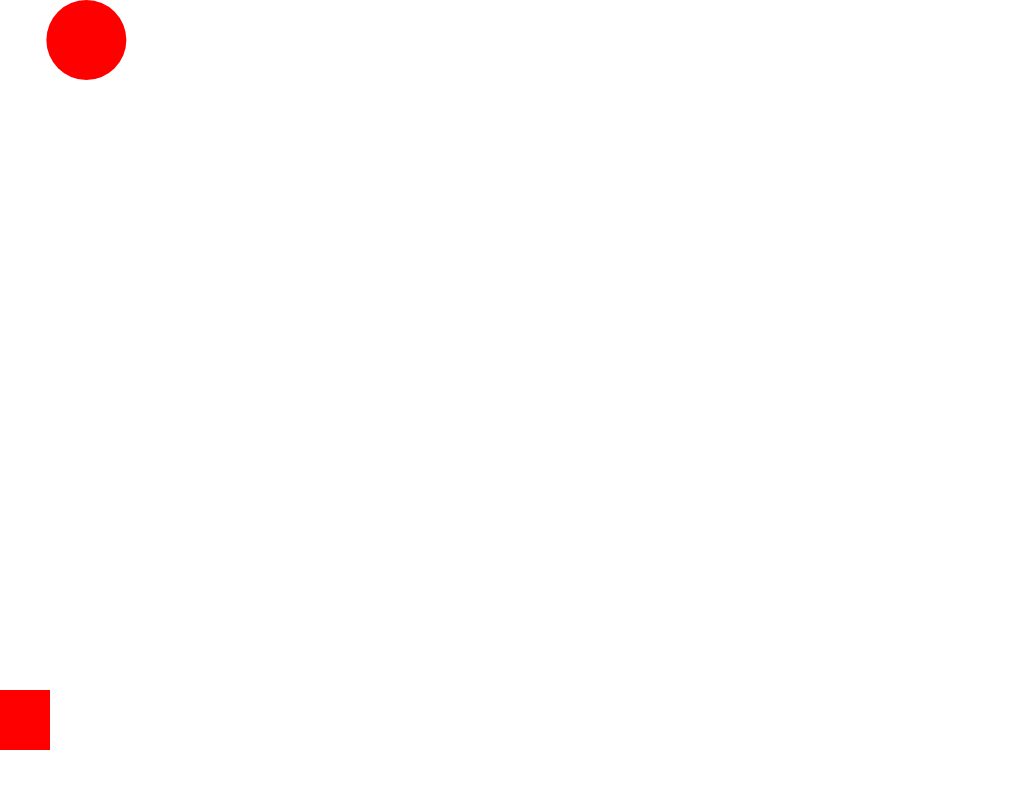
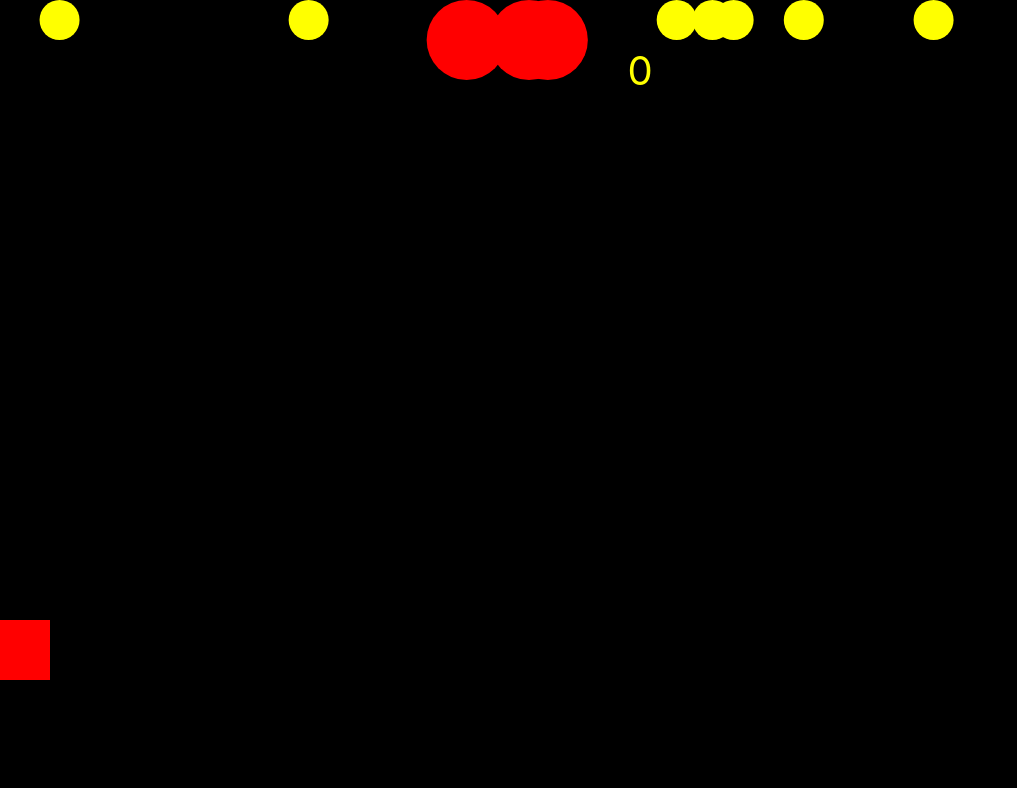
Before and after one commit to Rouby/kids, a React (Vite) app: page / in a window 1280 px wide. Shown: the top 788 px of the page, without its empty margins (0-1017 px from the left). Built offline with nearby package versions, Linux system fonts and the light colour scheme.

Commit message:
feat: add simple game loop
Signed-off-by: Jonathan Burke <jonathan.burke.1311@googlemail.com>

```diff
--- a/src/App.tsx
+++ b/src/App.tsx
@@ -1,13 +1,148 @@
+import { randomId } from '@mantine/hooks';
 import { motion, useMotionValue, useSpring } from 'framer-motion';
-import { useEffect } from 'react';
+import { RefObject, createRef, useEffect, useState } from 'react';
 
 export function App() {
+  const [score, setScore] = useState(0);
+
+  const [planets, setPlanets] = useState<
+    { id: string; ref: RefObject<HTMLDivElement>; initialX: number }[]
+  >([
+    {
+      id: randomId(),
+      ref: createRef(),
+      initialX: Math.random() * document.body.clientWidth,
+    },
+  ]);
+  const [coins, setCoins] = useState<
+    { id: string; ref: RefObject<HTMLDivElement>; initialX: number }[]
+  >([]);
+
+  useEffect(() => {
+    for (const _ of [0]) {
+      setTimeout(() => {
+        setPlanets((planets) => [
+          ...planets,
+          {
+            id: randomId(),
+            ref: createRef(),
+            initialX: Math.random() * document.body.clientWidth,
+          },
+        ]);
+      }, 250 + Math.random() * 1000);
+    }
+  }, []);
+
+  useEffect(() => {
+    const interval = setInterval(() => {
+      setCoins((coins) =>
+        coins.length > 10
+          ? coins
+          : [
+              ...coins,
+              {
+                id: randomId(),
+                ref: createRef(),
+                initialX: Math.random() * document.body.clientWidth,
+              },
+            ],
+      );
+    }, 1000);
+
+    return () => clearInterval(interval);
+  }, []);
+
+  useEffect(() => {
+    const interval = setInterval(() => {
+      planets.forEach((planet) => {
+        const planetRect = planet.ref.current?.getBoundingClientRect();
+        const rocketRect = document
+          .querySelector('[style*="pointer-events: none"]')
+          ?.getBoundingClientRect();
+
+        if (
+          planetRect &&
+          rocketRect &&
+          planetRect.left < rocketRect.right &&
+          planetRect.right > rocketRect.left &&
+          planetRect.top < rocketRect.bottom &&
+          planetRect.bottom > rocketRect.top
+        ) {
+          // setPlanets((planets) => planets.filter((p) => p.id !== planet.id));
+          setScore(0);
+        }
+      });
+
+      coins.forEach((coin) => {
+        const coinRect = coin.ref.current?.getBoundingClientRect();
+        const rocketRect = document
+          .querySelector('[style*="pointer-events: none"]')
+          ?.getBoundingClientRect();
+
+        if (
+          coinRect &&
+          rocketRect &&
+          coinRect.left < rocketRect.right &&
+          coinRect.right > rocketRect.left &&
+          coinRect.top < rocketRect.bottom &&
+          coinRect.bottom > rocketRect.top
+        ) {
+          setCoins((coins) => coins.filter((c) => c.id !== coin.id));
+          setScore((score) => score + 1);
+        }
+      });
+    }, 1);
+
+    return () => clearInterval(interval);
+  }, [coins]);
+
   return (
     <>
+      <Background />
+
+      <div
+        style={{
+          position: 'absolute',
+          top: '5vh',
+          left: 0,
+          right: 0,
+          textAlign: 'center',
+          fontSize: 40,
+          color: 'yellow',
+        }}
+      >
+        {score}
+      </div>
+
       <Rocket />
 
-      <Planet />
+      {planets.map((planet) => (
+        <Planet
+          key={planet.id}
+          innerRef={planet.ref}
+          initialX={planet.initialX}
+        />
+      ))}
+
+      {coins.map((coin) => (
+        <Coin key={coin.id} innerRef={coin.ref} initialX={coin.initialX} />
+      ))}
     </>
+  );
+}
+
+function Background() {
+  return (
+    <div
+      style={{
+        position: 'absolute',
+        background: 'black',
+        top: 0,
+        bottom: 0,
+        left: 0,
+        right: 0,
+      }}
+    />
   );
 }
 
@@ -16,7 +151,7 @@ function Rocket() {
 
   const rocketWidth = 50;
   const xPadding = 50;
-  const yPadding = 50;
+  const yPadding = '15vh';
 
   return (
     <>
@@ -58,8 +193,14 @@ function Rocket() {
   );
 }
 
-function Planet() {
-  const x = useMotionValue(0);
+function Planet({
+  innerRef,
+  initialX,
+}: {
+  innerRef: RefObject<HTMLDivElement>;
+  initialX: number;
+}) {
+  const x = useMotionValue(initialX);
   const y = useMotionValue(0);
 
   const size = 80;
@@ -78,6 +219,7 @@ function Planet() {
 
   return (
     <motion.div
+      ref={innerRef}
       style={{
         position: 'absolute',
         background: 'red',
@@ -90,3 +232,43 @@ function Planet() {
     />
   );
 }
+
+function Coin({
+  innerRef,
+  initialX,
+}: {
+  innerRef: RefObject<HTMLDivElement>;
+  initialX: number;
+}) {
+  const x = useMotionValue(initialX);
+  const y = useMotionValue(0);
+
+  const size = 40;
+
+  useEffect(() => {
+    const interval = setInterval(() => {
+      y.set(y.get() + 2);
+      if (y.get() > document.body.clientHeight) {
+        x.set(Math.random() * document.body.clientWidth);
+        y.set(0);
+      }
+    }, 1);
+
+    return () => clearInterval(interval);
+  }, []);
+
+  return (
+    <motion.div
+      ref={innerRef}
+      style={{
+        position: 'absolute',
+        background: 'yellow',
+        x,
+        y,
+        width: size,
+        height: size,
+        borderRadius: size / 2,
+      }}
+    />
+  );
+}
```
